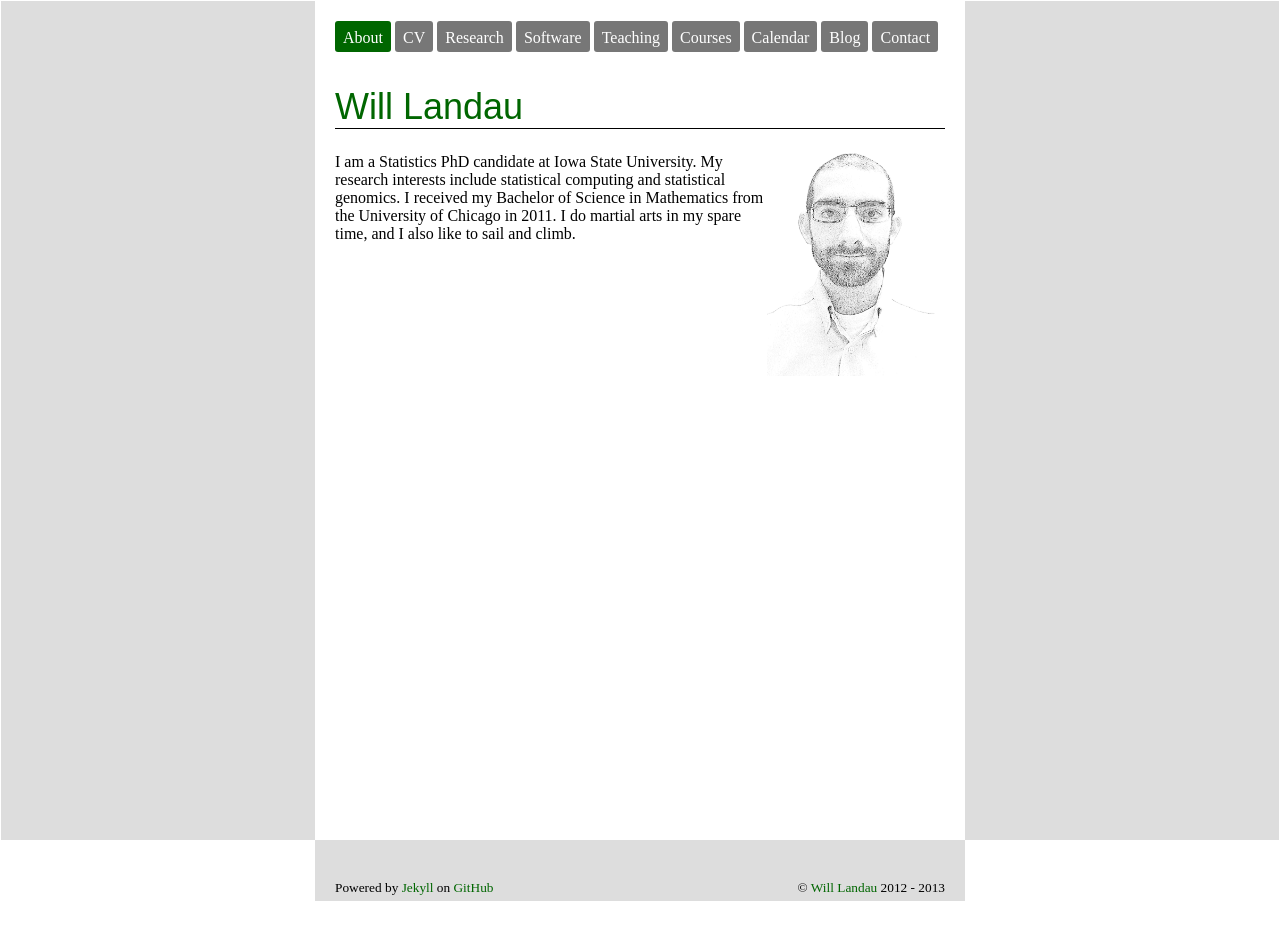
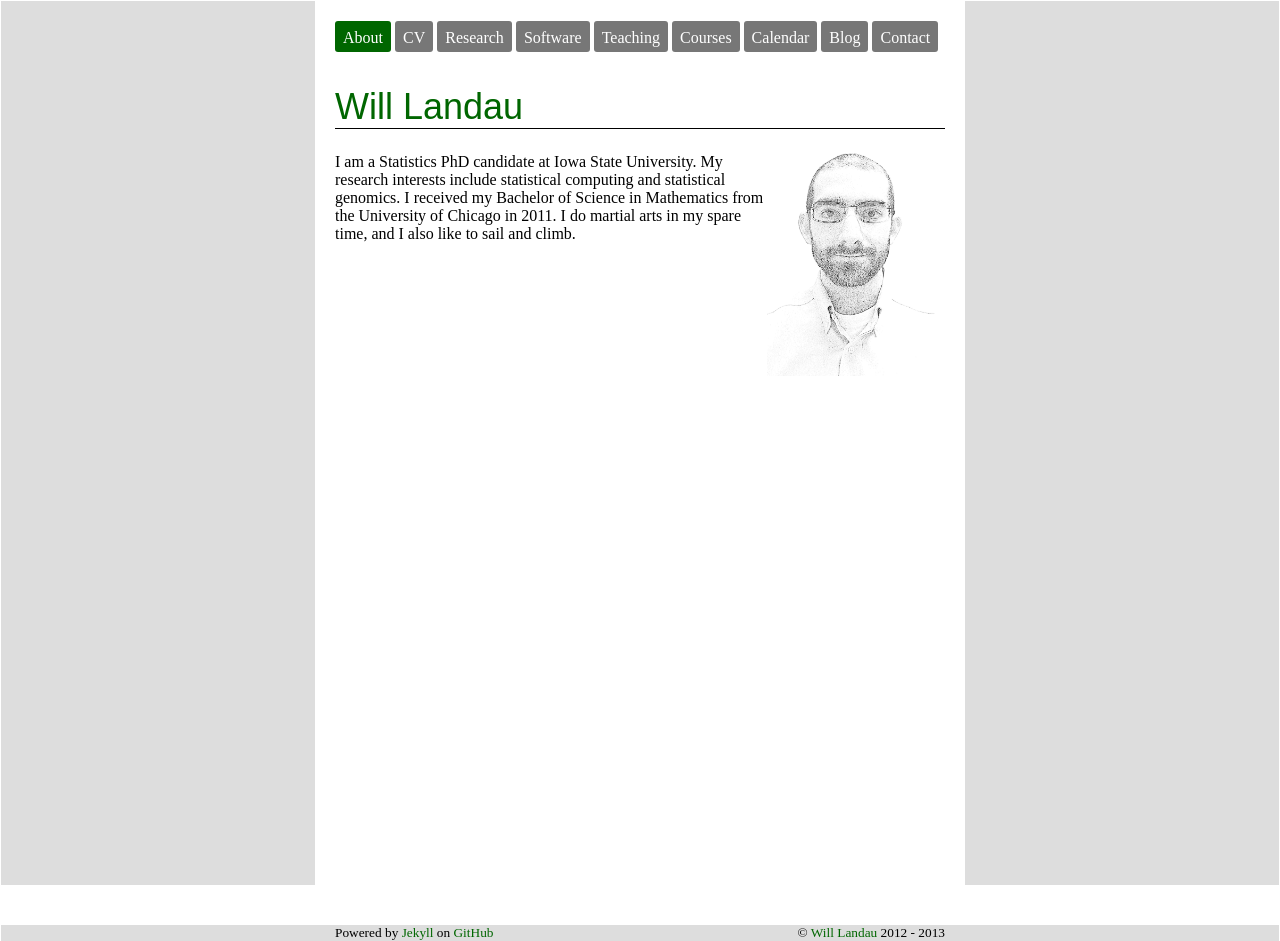
Before and after one commit to wlandau/wlandau.github.io, a Jekyll site: the page built from index.html, in a window 1280 px wide. Built offline with Jekyll 4.4.1, drawn with Linux system fonts in a browser that asks for light colours; nearby versions of some CDN libraries; before the commit the page ends 902 px from its top, so only the background shows below that.

Commit message:
playing with backgrounds

```diff
--- a/css/wml-custom.css
+++ b/css/wml-custom.css
@@ -115,7 +115,7 @@ ul {
 }
 
 #footer{
-  background: white;
+  background: #DDDDDD;
 }
 
 #footer a{
@@ -136,7 +136,7 @@ ul {
 }
 
 #footer-content{
-  padding: 40px 20px 5px 20px;
+  margin: 40px 20px 5px 20px;
   background: #DDDDDD;
   font-size: 10pt;
 }
```
